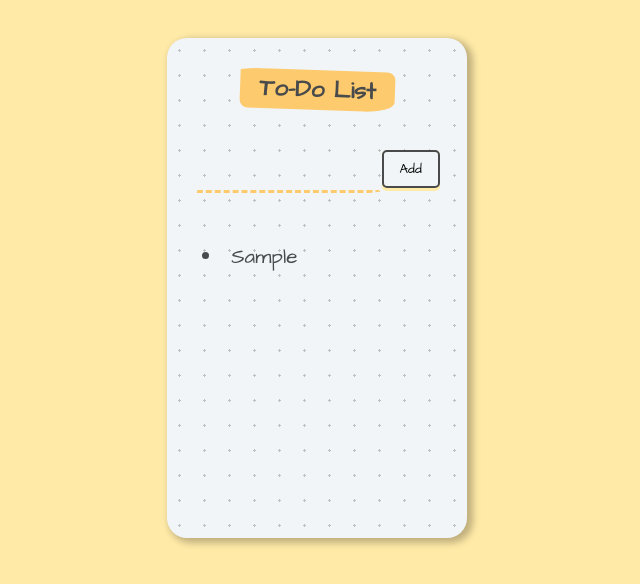
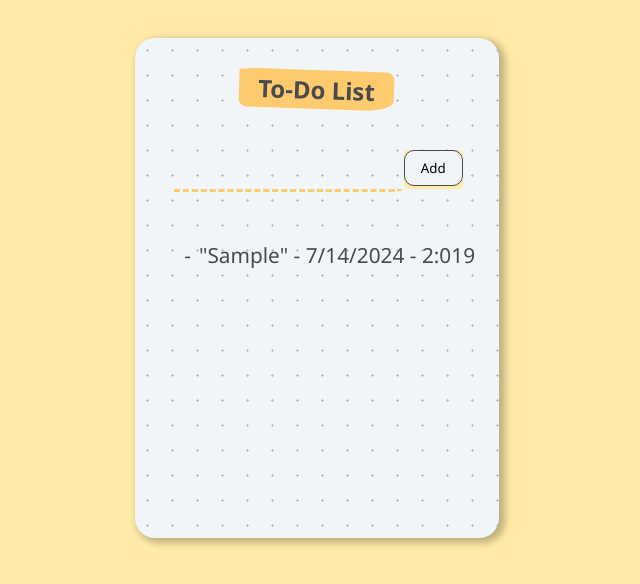
Before and after one commit to Diego-Malta/todolist-react, a React (Vite) app: page / in a window 1280 px wide. Both pictures are taken after typing "Sample" into the empty fields and a click on the button "Add". Shown: the top 584 px of the page, without its empty margins (323-963 px from the left). Built offline with nearby package versions, Linux system fonts and the light colour scheme.

Commit message:
change fonts, add currentDateAndTime function

```diff
--- a/index.html
+++ b/index.html
@@ -7,6 +7,13 @@
             rel="stylesheet"
         />
         <link rel="stylesheet" href="/styles.css" />
+
+        <link rel="preconnect" href="https://fonts.googleapis.com" />
+        <link rel="preconnect" href="https://fonts.gstatic.com" crossorigin />
+        <link
+            href="https://fonts.googleapis.com/css2?family=Noto+Sans:ital,wght@0,100..900;1,100..900&display=swap"
+            rel="stylesheet"
+        />
     </head>
 
     <body>
--- a/package.json
+++ b/package.json
@@ -1,5 +1,5 @@
 {
-  "name": "es6-spread-operator-practice",
+  "name": "todolist-react",
   "private": true,
   "version": "0.0.0",
   "type": "module",
@@ -10,6 +10,9 @@
     "preview": "vite preview"
   },
   "dependencies": {
+    "@emotion/react": "^11.13.0",
+    "@emotion/styled": "^11.13.0",
+    "@mui/material": "^5.16.4",
     "react": "^17.0.2",
     "react-dom": "^17.0.2"
   },
--- a/public/styles.css
+++ b/public/styles.css
@@ -7,7 +7,8 @@ body {
   justify-content: center;
   align-items: center;
   color: hsl(198, 1%, 29%);
-  font-family: "Architects Daughter", cursive;
+  /* font-family: "Architects Daughter", cursive; */
+  font-family: "Noto Sans", sans-serif;
   text-align: center;
   font-size: 130%;
 }
@@ -48,7 +49,8 @@ body {
   border-bottom-left-radius: 3px 15px;
   border: solid 3px transparent;
   border-bottom: dashed 3px #fdcb6e;
-  font-family: "Architects Daughter", cursive;
+  /* font-family: "Architects Daughter", cursive; */
+  font-family: "Noto Sans", sans-serif;
   font-size: 1rem;
   color: hsla(260, 2%, 25%, 0.7);
   width: 70%;
@@ -58,18 +60,25 @@ body {
 button {
   padding: 0;
   border: none;
-  font-family: "Architects Daughter", cursive;
+  /* font-family: "Architects Daughter", cursive; */
+  font-family: "Noto Sans", sans-serif;
   text-decoration: none;
   padding-bottom: 3px;
   border-radius: 5px;
   background-color: #ffeaa7;
 }
+
 button span {
   background: #f1f5f8;
   display: block;
   padding: 0.5rem 1rem;
-  border-radius: 5px;
-  border: 2px solid hsl(198, 1%, 29%);
+  border-radius: 10px;
+  border: 1px solid hsl(198, 1%, 29%);
+  cursor: pointer;
+}
+
+ul {
+  list-style-type: "-";
 }
 
 li {
@@ -77,3 +86,10 @@ li {
   position: relative;
   padding: 0.5rem;
 }
+
+li span .current-date{
+  /* font-style: italic; */
+  /* font-size: 0.8rem; */
+  color: #b801f0;
+  background-color: #ffeaa7;
+}
--- a/src/components/App.jsx
+++ b/src/components/App.jsx
@@ -3,7 +3,6 @@ import ListItem from "./ListItem";
 import InputArea from "./InputArea";
 
 function App() {
-
 
   const [list, setList] = useState([])
 
--- a/src/components/InputArea.jsx
+++ b/src/components/InputArea.jsx
@@ -1,4 +1,7 @@
 import React, { useState } from "react";
+// import { Fab } from '@mui/material';
+// import AddIcon from '@mui/icons-material/Add';
+// import { Fab, AddIcon } from '@mui/material';
 
 function InputArea(props) {
 
@@ -16,6 +19,7 @@ function InputArea(props) {
         setInputText("")
       }}>
         <span>Add</span>
+        {/* <span><AddIcon /></span> */}
       </button>
     </div>
   )
--- a/src/components/ListItem.jsx
+++ b/src/components/ListItem.jsx
@@ -1,13 +1,20 @@
 import React from "react";
+import currentDateAndTime from "../currentDateAndTime.js";
+import Zoom from "@mui/material/Zoom";
 
 function ListItem(props) {
 
   return (
-    <div onClick={() => props.onCheck(props.id)}>
-      <li>
-        {props.text}
-      </li>
-    </div>
+    <Zoom in timeout={500}>
+      <div onClick={() => props.onCheck(props.id)}>
+        <li>
+          {`\"${props.text}\"`}
+          <span className="current-date">
+            {` - ${currentDateAndTime()}`}
+          </span>
+        </li>
+      </div>
+    </Zoom>
   );
 }
 
--- /dev/null
+++ b/src/currentDateAndTime.js
@@ -0,0 +1,13 @@
+function getCurrentDateAndTime() {
+  const currentDate = new Date()
+  const date = currentDate.getDate()
+  const month = currentDate.getMonth() + 1
+  const year = currentDate.getFullYear()
+
+  const hour = currentDate.getHours()
+  const minutes = currentDate.getMinutes() < 20 ? `0${currentDate.getMinutes()}` : currentDate.getMinutes()
+
+  return `${month}\/${date}\/${year} - ${hour}:${minutes}`
+}
+
+export default getCurrentDateAndTime
```
Also changed, not shown: 1 other file (tests, documents, lock files or other folders). Lines whose indentation alone changed are shown as unchanged.
